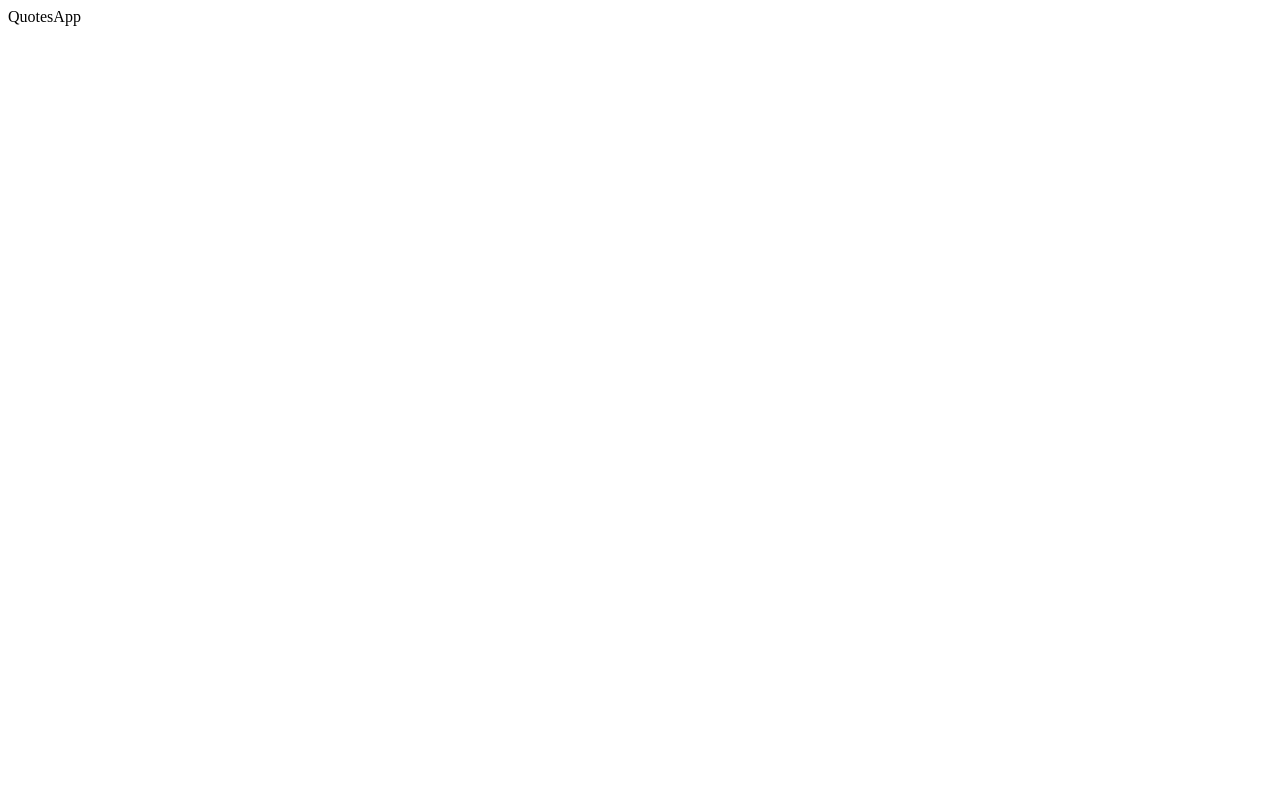
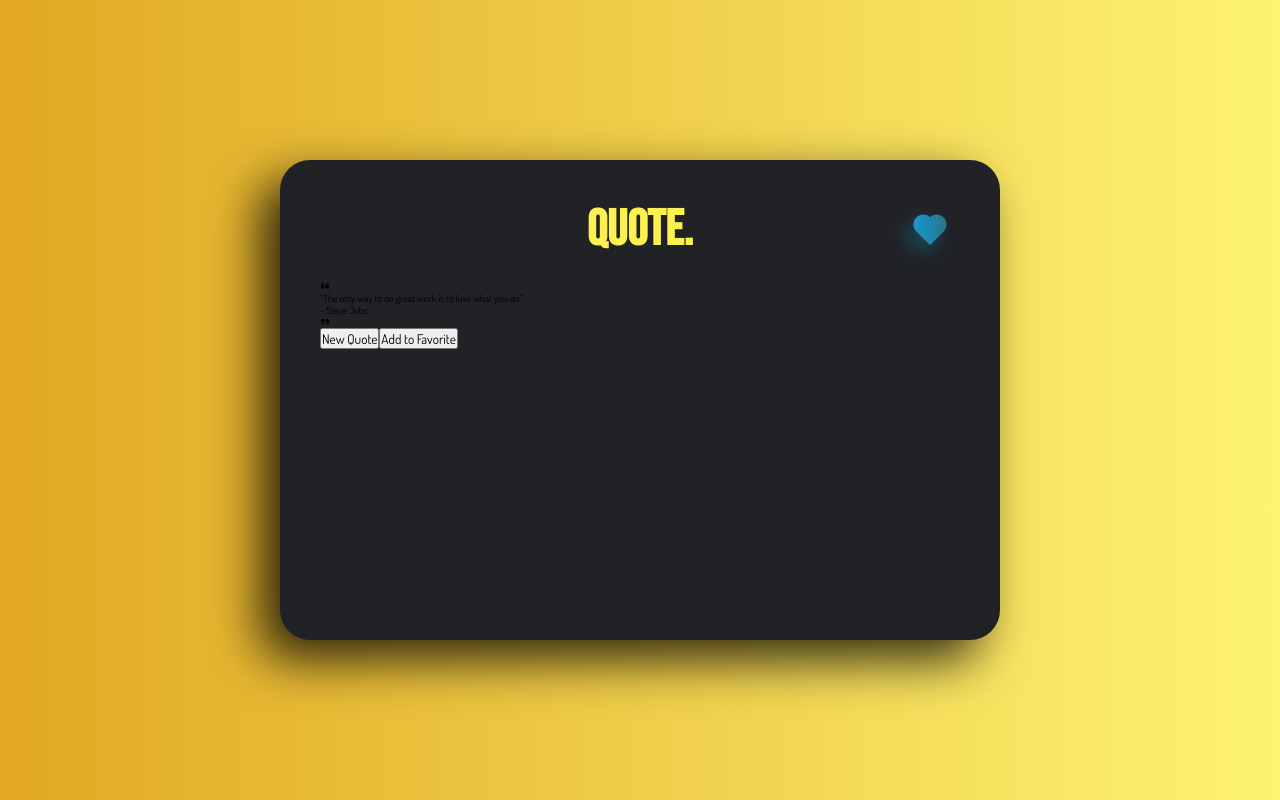
Before and after one commit to gitfilix/quote-gen, a React (Vite) app in the folder quote-app/: page / in a window 1280 px wide. Built offline with nearby package versions, Linux system fonts and the light colour scheme.

Commit message:
Q: added fonts & stylings effects and basic markup

```diff
--- a/quote-app/index.html
+++ b/quote-app/index.html
@@ -3,6 +3,7 @@
   <head>
     <meta charset="UTF-8" />
     <meta name="viewport" content="width=device-width, initial-scale=1.0" />
+    <link href='https://unpkg.com/boxicons@2.1.4/css/boxicons.min.css' rel='stylesheet'>
     <title>Random Quote App</title>
   </head>
   <body>
--- a/quote-app/src/Components/QuotesApp.css
+++ b/quote-app/src/Components/QuotesApp.css
@@ -0,0 +1,45 @@
+.container {
+    display: grid;
+    place-items: center;
+    width: 100%;
+    height: 100vh;
+    background-image: linear-gradient(to right, #e1a821, #fdf151ce);
+}
+
+.quote-app {
+    position: relative;
+    width: 90vmin; /* 90% of the viewport width dimension */
+    aspect-ratio: 3 / 2; /* 3:2 aspect ratio: element width is 3 times its height */
+    background-color: #212226;
+    border-radius: 3rem;
+    padding: 4rem;
+    box-shadow: -2rem 2rem 5rem rgba(0, 0, 0, 0.8);
+}
+
+.app-header {
+   font-family: 'Bebas Neue', cursive;
+    font-size: 5rem;
+    color: #fdf151;
+    text-align: center;
+    margin-bottom: 2rem;
+}
+
+.fav-icon {
+    position: absolute;
+    top: 5rem;
+    right: 5rem;
+    font-size: 4rem;
+    /*neat trick! */
+    background-image: linear-gradient(to left, #2e6f79, #1b9bdd);
+    background-clip: text;
+    -webkit-background-clip: text;
+    -webkit-text-fill-color: transparent;
+    cursor: pointer;
+    text-shadow: -0.7rem 0.8rem 2rem rgba(17, 145, 180, 0.4);
+
+    /* click animation pseudo effect */
+    &:active {
+        transform: scale(0.9);
+        /* transform: translateY(0.1rem); */
+    }
+}
--- a/quote-app/src/Components/QuotesApp.jsx
+++ b/quote-app/src/Components/QuotesApp.jsx
@@ -1,6 +1,31 @@
 function QuotesApp() {
   return (
-    <div>QuotesApp</div>
+    <div className='container'>
+        <div className='quote-app'>
+            <h1 className='app-header'>Quote.</h1>
+            <i className='bx bxs-heart fav-icon'></i>
+            <div className='quote'>
+              <i className='bx bxs-quote-alt-left left-quote'></i>
+              <p className='quote-text'>“The only way to do great work is to love what you do.”</p>
+              <p className='quote-author'>- Steve Jobs</p>
+              <i className='bx bxs-quote-alt-right right-quote'></i>
+            </div>
+            <div className='circles'>
+              <div className='circle-1'></div>
+              <div className='circle-2'></div>
+              <div className='circle-3'></div>
+              <div className='circle-4'></div>
+            </div>
+            <div className='buttons'>
+              <button className='btn btn-new'>
+                New Quote
+              </button>
+              <button className='btn btn-fav'>
+                Add to Favorite
+              </button>
+            </div>
+        </div>
+    </div>
   )
 }
 
--- a/quote-app/src/index.css
+++ b/quote-app/src/index.css
@@ -0,0 +1,14 @@
+/*  add four google font families */
+@import url('https://fonts.googleapis.com/css2?family=Bebas+Neue&family=Comfortaa:wght@300..700&family=Dosis:wght@200..800&family=Exo+2:ital,wght@0,100..900;1,100..900&family=Julius+Sans+One&family=Outfit:wght@100..900&display=swap');
+
+
+* {
+    margin: 0;
+    padding: 0;
+    box-sizing: border-box;
+    font-family: 'Dosis', sans-serif;
+}
+
+html {
+    font-size: 62.5%;
+}
```
